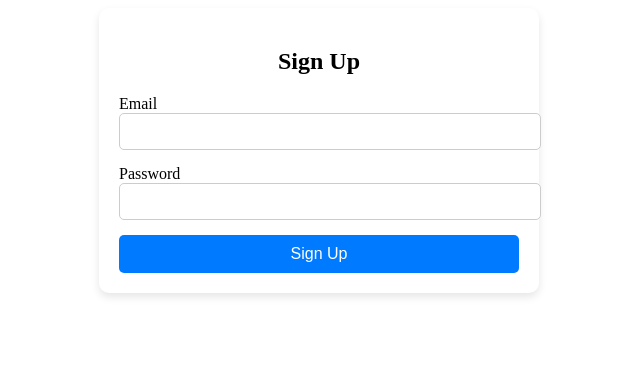
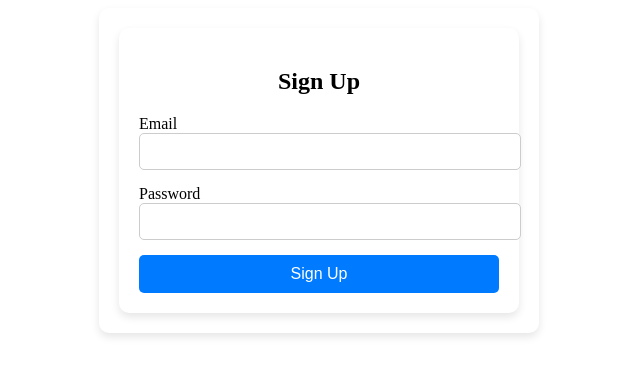
Before and after one commit to kehinde-am/note-app-pwa, a Gatsby site: page /signup in a window 1280 px wide. Shown: the whole page, without its empty margins (321-961 px from the left). Built offline with nearby package versions, Linux system fonts and the light colour scheme; Gatsby itself is replaced by a stand-in of ours; no server answers.

Commit message:
feat: enhanced styling

```diff
--- a/src/pages/signup.js
+++ b/src/pages/signup.js
@@ -1,12 +1,13 @@
 import React from "react";
-import SignUp from "../components/Signup";
+import Signup from "../components/Signup";
+import * as styles from "../components/signup.module.css";
 
-const SignUpPage = () => {
+const SignupPage = () => {
   return (
-    <div>
-      <SignUp />
+    <div className={styles.signupContainer}>
+      <Signup />
     </div>
   );
 };
 
-export default SignUpPage;
+export default SignupPage;
```
